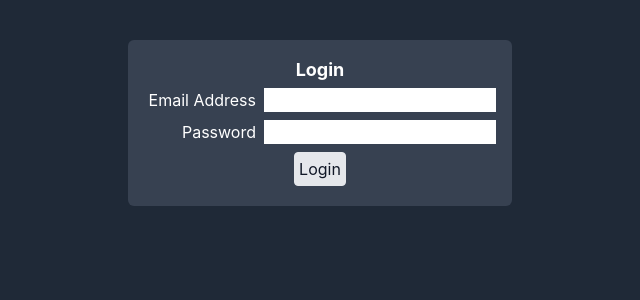
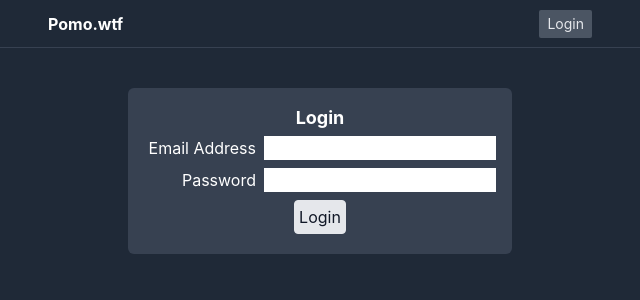
Before and after one commit to joeyiny/Pomodoro, a React (Create React App) app: page /login in a window 1280 px wide. Shown: the top 300 px of the page, without its empty margins (320-960 px from the left). Built offline with nearby package versions, Linux system fonts and the light colour scheme; no server answers.

Commit message:
Create header bar and auth context to store logged in user

```diff
--- a/src/App.tsx
+++ b/src/App.tsx
@@ -7,6 +7,7 @@ import { Outlet, useNavigate } from "react-router-dom";
 import useSound from "use-sound";
 import { useContext } from "react";
 import { TimerContext } from "./context/TimerContext";
+import Header from "./components/Header";
 
 const alarmSound = require("./sounds/alarm.wav");
 const joinSound = require("./sounds/join.wav");
@@ -34,8 +35,11 @@ function App() {
   }, [playAlarmSound, playJoinSound]);
 
   return (
-    <div className="text-center bg-gray-800 min-h-screen App-header text-white  ">
-      <Outlet />
+    <div className="text-center bg-gray-800 min-h-screen App-header text-white ">
+      <div className="m-auto max-w-2xl">
+        <Header />
+        <Outlet />
+      </div>
     </div>
   );
 }
--- /dev/null
+++ b/src/components/Header.tsx
@@ -0,0 +1,89 @@
+import { useContext, useEffect, useState } from "react";
+import { useNavigate } from "react-router-dom";
+import { AuthContext } from "../context/AuthContext";
+
+const LoggedInDisplay = ({
+  displayName,
+  setIsLoggedIn,
+}: {
+  displayName: string;
+  setIsLoggedIn: any;
+}) => {
+  const [isDropDownOpen, setIsDropDownOpen] = useState<boolean>(false);
+  const navigate = useNavigate();
+
+  let toggleDropDown = () => {
+    setIsDropDownOpen(!isDropDownOpen);
+  };
+
+  let logout = () => {
+    localStorage.removeItem("token");
+    setIsLoggedIn(false);
+    navigate("/login", { replace: true });
+  };
+
+  return (
+    <div className=" relative w-auto inline-block text-sm">
+      <button
+        onClick={toggleDropDown}
+        className="bg-gray-600 p-1 px-2 block rounded-sm text-gray-200">
+        {displayName}
+      </button>
+      {isDropDownOpen && (
+        <button
+          onClick={logout}
+          className="bg-gray-200 w-full text-gray-800 rounded absolute block h-auto">
+          logout
+        </button>
+      )}
+    </div>
+  );
+};
+
+const LoginButton = () => {
+  const navigate = useNavigate();
+  return (
+    <button
+      onClick={() => navigate("/login", { replace: true })}
+      className="bg-gray-600 p-1 px-2 rounded-sm text-sm text-gray-200">
+      Login
+    </button>
+  );
+};
+
+const Header = () => {
+  const { isLoggedIn, setIsLoggedIn, displayName } = useContext(AuthContext);
+  useEffect(() => {
+    let token = localStorage.getItem("token");
+    if (!token) return;
+
+    fetch("http://localhost:3000/isUserAuth", {
+      method: "POST",
+      headers: {
+        "x-access-token": token,
+      },
+    })
+      .then((res) => res.json())
+      .then((data) => {
+        setIsLoggedIn(data.isLoggedIn);
+      });
+  }, []);
+
+  return (
+    <header className="border-b border-gray-700 h-12 flex flex-row justify-between px-16 items-center">
+      <h1 className="font-bold">Pomo.wtf</h1>
+      <div>
+        {isLoggedIn ? (
+          <LoggedInDisplay
+            displayName={displayName}
+            setIsLoggedIn={setIsLoggedIn}
+          />
+        ) : (
+          <LoginButton />
+        )}
+      </div>
+    </header>
+  );
+};
+
+export default Header;
--- /dev/null
+++ b/src/context/AuthContext.tsx
@@ -0,0 +1,27 @@
+import { createContext, Dispatch, SetStateAction, useState } from "react";
+
+interface IAuthContext {
+  isLoggedIn: boolean;
+  setIsLoggedIn: Dispatch<SetStateAction<boolean>>;
+  displayName: string;
+  setDisplayName: Dispatch<SetStateAction<string>>;
+}
+
+export const AuthContext = createContext<IAuthContext>({
+  isLoggedIn: true,
+  setIsLoggedIn: () => {},
+  displayName: "",
+  setDisplayName: () => {},
+});
+
+export const AuthProvider = ({ children }: { children: any }) => {
+  const [isLoggedIn, setIsLoggedIn] = useState<boolean>(false);
+  const [displayName, setDisplayName] = useState<string>("");
+
+  return (
+    <AuthContext.Provider
+      value={{ isLoggedIn, setIsLoggedIn, displayName, setDisplayName }}>
+      {children}
+    </AuthContext.Provider>
+  );
+};
--- a/src/index.js
+++ b/src/index.js
@@ -11,10 +11,12 @@ import { TimerProvider } from "./context/TimerContext";
 import Register from "./screens/Register";
 import Login from "./screens/Login";
 import Profile from "./screens/Profile";
+import { AuthProvider } from "./context/AuthContext";
 
 const root = ReactDOM.createRoot(document.getElementById("root"));
 root.render(
   // <React.StrictMode>
+  <AuthProvider>
     <TimerProvider>
       <RoomProvider>
         <TasksProvider>
@@ -32,6 +34,7 @@ root.render(
         </TasksProvider>
       </RoomProvider>
     </TimerProvider>
+  </AuthProvider>
 
   // </React.StrictMode>
 );
--- a/src/screens/Login.tsx
+++ b/src/screens/Login.tsx
@@ -1,8 +1,10 @@
-import { SyntheticEvent, useState } from "react";
+import { SyntheticEvent, useContext, useState } from "react";
 import { useNavigate } from "react-router-dom";
+import { AuthContext } from "../context/AuthContext";
 
 const Login = () => {
   const navigate = useNavigate();
+  const { setDisplayName, setIsLoggedIn } = useContext(AuthContext);
 
   const [form, setForm] = useState({
     email: "",
@@ -18,7 +20,6 @@ const Login = () => {
 
   let onSubmit = async (e: SyntheticEvent) => {
     e.preventDefault();
-    console.log(form);
 
     fetch("http://localhost:3000/login", {
       method: "POST",
@@ -29,8 +30,11 @@ const Login = () => {
     })
       .then((res) => res.json())
       .then((data) => {
+        setIsLoggedIn(true);
+
         if (data.message === "Success") {
           localStorage.setItem("token", data.token);
+          setDisplayName(data.displayName);
           navigate("/", { replace: true });
         } else setResponseMessage(data.message);
       });
--- a/src/screens/Profile.tsx
+++ b/src/screens/Profile.tsx
@@ -1,7 +1,9 @@
-import React, { useEffect, useState } from "react";
+import React, { useContext, useEffect, useState } from "react";
+import { AuthContext } from "../context/AuthContext";
 
 const Profile = () => {
   const [displayName, setDisplayName] = useState("");
+  const { isLoggedIn, setIsLoggedIn } = useContext(AuthContext);
   useEffect(() => {
     let token = localStorage.getItem("token");
     if (!token) return;
@@ -14,8 +16,9 @@ const Profile = () => {
     })
       .then((res) => res.json())
       .then((data) => {
+        setIsLoggedIn(data.isLoggedIn);
+
         if (data.isLoggedIn) {
-          console.log(data.displayName);
           setDisplayName(data.displayName);
         }
       });
```
Lines whose indentation alone changed are shown as unchanged.
